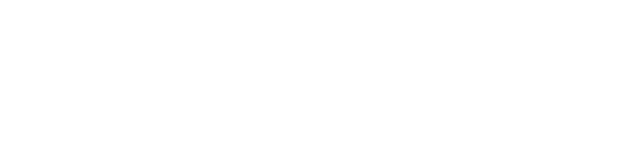
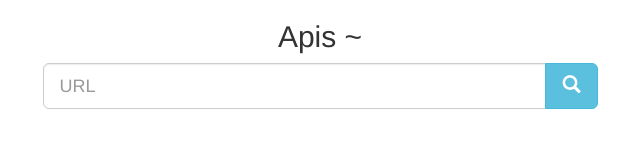
Before and after one commit to peachesthefruit/Apis, a plain HTML site: page index.html in a window 1280 px wide. Shown: the whole page, without its empty margins (320-960 px from the left). Drawn offline with nearby package versions, Linux system fonts and the light colour scheme.

Commit message:
Added input box for index.html

```diff
--- a/index.html
+++ b/index.html
@@ -6,6 +6,22 @@
   <link rel="stylesheet" href="https://maxcdn.bootstrapcdn.com/bootstrap/3.3.7/css/bootstrap.min.css" media="screen" title="no title">
 </head>
 <body>
-
+<div class="container">
+	<div class="row">
+        <div class="col-md-6 col-md-offset-3">
+    		<h2 class="text-center">Apis ~</h2>
+            <div id="custom-search-input">
+                <div class="input-group col-md-12">
+                    <input type="text" class="form-control input-lg" placeholder="URL" />
+                    <span class="input-group-btn">
+                        <button class="btn btn-info btn-lg" type="button">
+                            <i class="glyphicon glyphicon-search"></i>
+                        </button>
+                    </span>
+                </div>
+            </div>
+        </div>
+	</div>
+</div>
 </body>
 </html>
```
